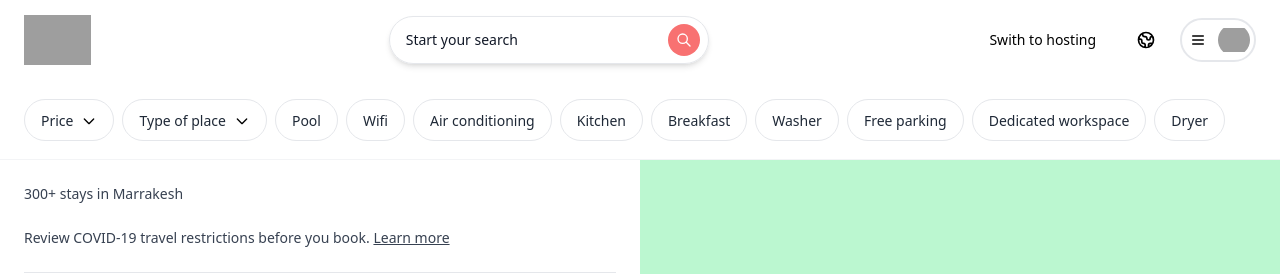
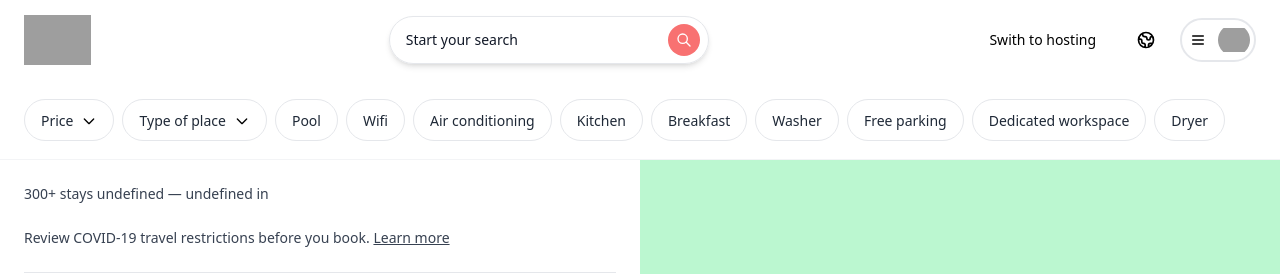
Before and after one commit to jaeel29/airbnb, a Next.js app: page /search in a window 1280 px wide. Shown: the top 274 px of the page. Built offline with nearby package versions, Linux system fonts and the light colour scheme; grey boxes are pictures that could not be loaded.

Commit message:
Format dates

```diff
--- a/components/Header/FormHeader/index.tsx
+++ b/components/Header/FormHeader/index.tsx
@@ -20,12 +20,12 @@ const FormHeader = ({
   toggleCheckIn,
   checkOut,
   toggleCheckOut,
-  submitHandler,
+  submiSearchtHandler,
 }: any) => {
   return (
     <OutsideClickHandler onOutsideClick={toggleSearchIsOpen}>
       <div className='absolute left-0 top-[80px] w-full py-8 pb-9 shadow-lg bg-white'>
-        <form onSubmit={submitHandler}>
+        <form onSubmit={submiSearchtHandler}>
           <div className='w-[1200px] h-20 mx-auto flex bg-white rounded-full ring-1 ring-gray-100'>
             <div className='flex-1 cursor-pointer'>
               <div className='px-5 h-full rounded-full flex items-center gap-4 transition-all duration-300 ease-out hover:bg-gray-100 focus-within:shadow-lg'>
--- a/components/Header/index.tsx
+++ b/components/Header/index.tsx
@@ -7,6 +7,8 @@ import Avatar from '../UI/Avatar';
 import 'react-datepicker/dist/react-datepicker.css';
 import './Header.module.css';
 import FormHeader from './FormHeader';
+import { useRouter } from 'next/router';
+import format from 'date-fns/format';
 
 const tagsList = [
   { title: 'Price', menu: ['item 1', 'item 2'] },
@@ -23,6 +25,8 @@ const tagsList = [
 ];
 
 const Header = ({ tags }: { tags?: boolean }) => {
+  const router = useRouter();
+
   const [searchIsOpen, setSearchIsOpen] = useState(false);
   const toggleSearchIsOpen = () => setSearchIsOpen((prev) => !prev);
 
@@ -46,12 +50,15 @@ const Header = ({ tags }: { tags?: boolean }) => {
     toggleCheckOut();
   };
 
-  const submitHandler = (e: FormEvent) => {
+  const submiSearchtHandler = (e: FormEvent) => {
     e.preventDefault();
 
-    console.log(location);
-    console.log(startDate);
-    console.log(endDate);
+    const formatedStartDate = format(startDate, 'dd MMMM yy');
+    const formatedEndDate = format(endDate, 'dd MMMM yy');
+
+    router.push(
+      `/search?location=${location}&startDate=${formatedStartDate}&endDate=${formatedEndDate}&numberOfGuests=1`
+    );
   };
 
   return (
@@ -130,7 +137,7 @@ const Header = ({ tags }: { tags?: boolean }) => {
             toggleCheckIn={toggleCheckIn}
             checkOut={checkOut}
             toggleCheckOut={toggleCheckOut}
-            submitHandler={submitHandler}
+            submiSearchtHandler={submiSearchtHandler}
           />
         )}
       </header>
@@ -138,9 +145,9 @@ const Header = ({ tags }: { tags?: boolean }) => {
       {tags && (
         <div className='w-full bg-white flex items-center px-6 h-20 border-b border-gray-100 sticky top-[80px]'>
           {tagsList.map((tag) => (
-            <>
+            <div key={tag.title}>
               {tag.menu ? (
-                <div key={Math.random()} className=''>
+                <div key={tag.title}>
                   <div className='inline-block whitespace-nowrap pr-2 py-1 w-full'>
                     <button className='relative px-4 py-2 rounded-full cursor-pointer text-center border border-[##dddddd] outline-none bg-white transition-all duration-150 ease-out active:border-gray-900 active:scale-95'>
                       <span className='inline-block mr-2 text-sm font-normal text-gray-800 leading-4'>
@@ -153,7 +160,7 @@ const Header = ({ tags }: { tags?: boolean }) => {
                   </div>
                 </div>
               ) : (
-                <div key={Math.random()} className=''>
+                <div>
                   <div className='inline-block whitespace-nowrap pr-2 py-1 w-full'>
                     {/* after:content-[""] after:absolute after:left-0 after:top-0 after:border-2 after:border-red-500 after:w-full after:h-full after:rounded-full */}
                     <button className='relative px-4 py-2 rounded-full cursor-pointer text-center border border-[##dddddd] outline-none bg-white transition-all duration-150 ease-out active:border-gray-900 active:scale-95'>
@@ -164,7 +171,7 @@ const Header = ({ tags }: { tags?: boolean }) => {
                   </div>
                 </div>
               )}
-            </>
+            </div>
           ))}
         </div>
       )}
--- a/package.json
+++ b/package.json
@@ -10,6 +10,7 @@
   },
   "dependencies": {
     "@heroicons/react": "^1.0.6",
+    "date-fns": "^2.28.0",
     "next": "12.1.5",
     "node-sass": "^7.0.1",
     "react": "18.1.0",
--- a/pages/search.tsx
+++ b/pages/search.tsx
@@ -1,8 +1,20 @@
 import Head from 'next/head';
-import React from 'react';
+import { useRouter } from 'next/router';
+import React, { useEffect } from 'react';
 import PageLayout from '../components/PageLayout';
+import format from 'date-fns/format';
+
+interface QueryProps {
+  [key: string]: any;
+}
 
 const Search = () => {
+  const router = useRouter();
+  const { location, startDate, endDate, numberOfGuests } = router.query;
+
+  const range = `${startDate} — ${endDate}`;
+  console.log(range);
+
   return (
     <div>
       <Head>
@@ -15,7 +27,9 @@ const Search = () => {
         <main className='h-screen flex'>
           <div className='bg-white flex-1'>
             <div className='my-6 mx-6 border-b border-gray-200'>
-              <h1 className='text-sm text-gray-700 mb-6'>300+ stays in Marrakesh</h1>
+              <h1 className='text-sm text-gray-700 mb-6'>
+                300+ stays {range} in {location}
+              </h1>
 
               <p className='text-sm text-gray-700 pb-6'>
                 Review COVID-19 travel restrictions before you book.{' '}
```
Also changed, not shown: 1 other file (tests, documents, lock files or other folders).
